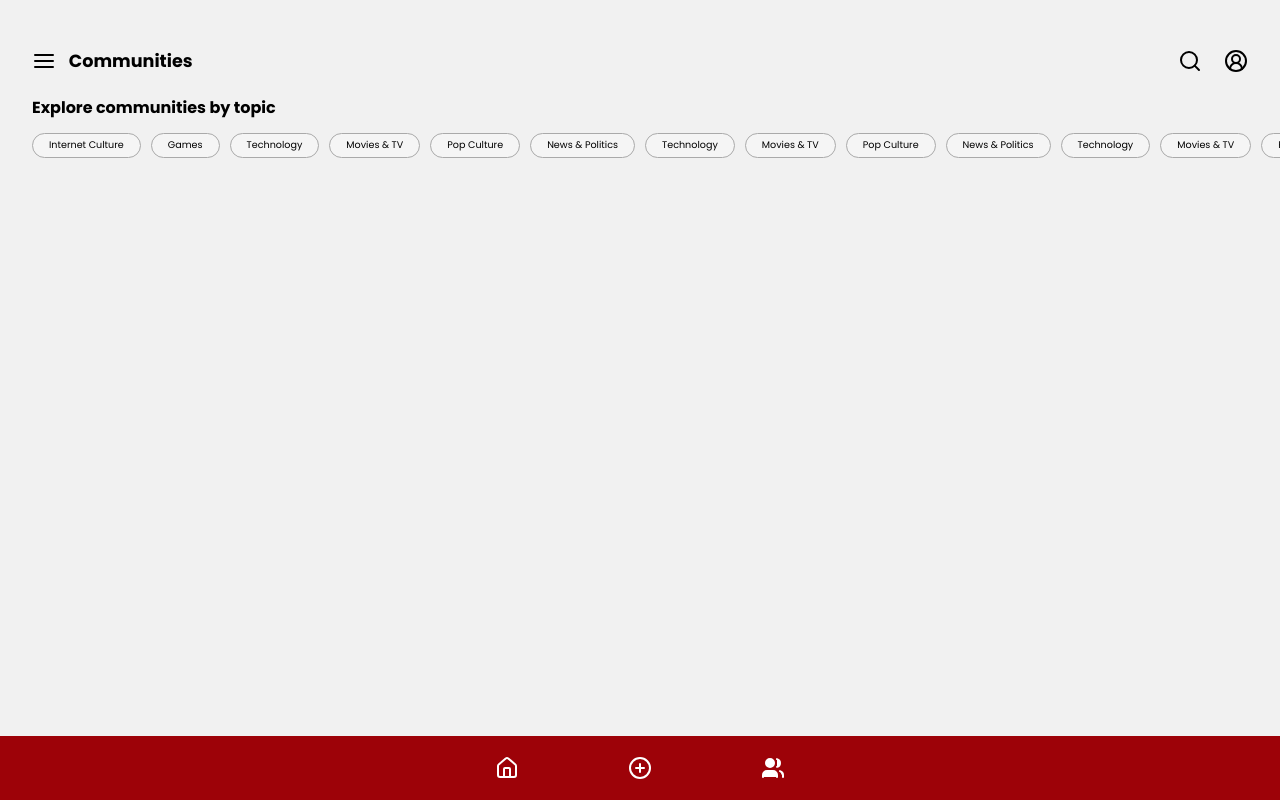
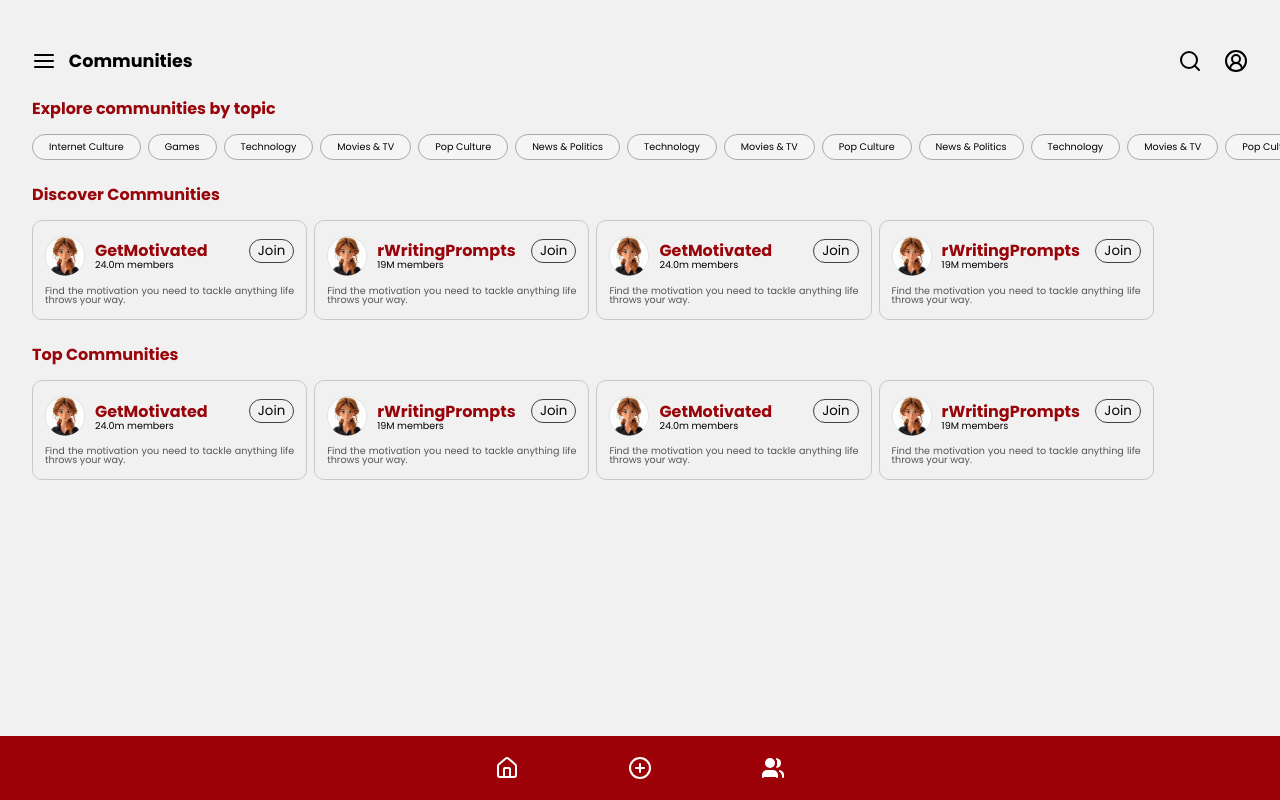
Before and after one commit to Dubuu03/CSU_Forum, a React (Vite) app in the folder frontend/: page /communities in a window 1280 px wide. Built offline with nearby package versions, Linux system fonts and the light colour scheme.

Commit message:
initial template for communities page

```diff
--- a/frontend/src/components/Communities/CommunityCard.jsx
+++ b/frontend/src/components/Communities/CommunityCard.jsx
@@ -0,0 +1,20 @@
+import React from "react";
+import styles from "../../styles/CommunityCard.module.css";
+
+const CommunityCard = ({ image, name, members, description, isTopList }) => {
+    return (
+        <div className={`${styles.communityCard} ${isTopList ? styles.topList : ""}`}>
+            <div className={styles.communityInfo}>
+                <img src={image} alt={name} className={styles.avatar} />
+                <div className={styles.communityDetails}>
+                    <span>{name}</span>
+                    <p className={styles.members}>{members} members</p>
+                </div>
+                <button className={styles.joinBtn}>Join</button>
+            </div>
+            {description && <p className={styles.desc}>{description}</p>}
+        </div>
+    );
+};
+
+export default CommunityCard;
--- /dev/null
+++ b/frontend/src/components/Communities/DiscoverCommunities.jsx
@@ -0,0 +1,18 @@
+import React from "react";
+import CommunityCard from "./CommunityCard";
+import styles from "../../styles/CommunityCard.module.css";
+
+const DiscoverCommunities = ({ communities }) => {
+  return (
+    <div className={styles.discoverSection}>
+      <span>Discover Communities</span>
+      <div className={styles.communityList}>
+        {communities.map((community, index) => (
+          <CommunityCard key={index} {...community} />
+        ))}
+      </div>
+    </div>
+  );
+};
+
+export default DiscoverCommunities;
--- /dev/null
+++ b/frontend/src/components/Communities/TopCommunities.jsx
@@ -0,0 +1,18 @@
+import React from "react";
+import CommunityCard from "./CommunityCard"; // Import the CommunityCard component
+import styles from "../../styles/TopCommunities.module.css"; // Import styles
+
+const TopCommunities = ({ topCommunities }) => {
+  return (
+    <div className={styles.topCommunitiesSection}>
+      <span>Top Communities</span>
+      <div className={styles.communityList}>
+        {topCommunities.map((community, index) => (
+          <CommunityCard key={index} {...community} isTopList={true} />
+        ))}
+      </div>
+    </div>
+  );
+};
+
+export default TopCommunities;
--- a/frontend/src/pages/Communities.jsx
+++ b/frontend/src/pages/Communities.jsx
@@ -1,6 +1,9 @@
 import NavBar from "../components/NavBar";
 import Header from "../components/Header";
 import TopicTagList from "../components/Communities/TopicTagList";
+import DiscoverCommunities from "../components/Communities/DiscoverCommunities";
+import TopCommunities from "../components/Communities/TopCommunities";
+import avatar from "../assets/default-profile.png";
 import styles from "../styles/Communities.module.css";
 
 const topics = [
@@ -9,6 +12,20 @@ const topics = [
     "Pop Culture", "News & Politics", "Technology", "Movies & TV",
     "Pop Culture"
 ];
+const communities = [
+    { image: avatar, name: "GetMotivated", members: "24.0m", description: "Find the motivation you need to tackle anything life throws your way." },
+    { image: avatar, name: "rWritingPrompts", members: "19M", description: "Find the motivation you need to tackle anything life throws your way." },
+    { image: avatar, name: "GetMotivated", members: "24.0m", description: "Find the motivation you need to tackle anything life throws your way." },
+    { image: avatar, name: "rWritingPrompts", members: "19M", description: "Find the motivation you need to tackle anything life throws your way." },
+];
+
+const topCommunities = [
+    { image: avatar, name: "GetMotivated", members: "24.0m", description: "Find the motivation you need to tackle anything life throws your way." },
+    { image: avatar, name: "rWritingPrompts", members: "19M", description: "Find the motivation you need to tackle anything life throws your way." },
+    { image: avatar, name: "GetMotivated", members: "24.0m", description: "Find the motivation you need to tackle anything life throws your way." },
+    { image: avatar, name: "rWritingPrompts", members: "19M", description: "Find the motivation you need to tackle anything life throws your way." },
+];
+
 
 const Communities = () => {
     return (
@@ -16,7 +33,8 @@ const Communities = () => {
             <div className={styles.contentContainer}>
                 <Header />
                 <TopicTagList topics={topics} />
-
+                <DiscoverCommunities communities={communities} />
+                <TopCommunities topCommunities={topCommunities} />
             </div>
 
             <NavBar />
--- a/frontend/src/styles/Communities.module.css
+++ b/frontend/src/styles/Communities.module.css
@@ -11,7 +11,7 @@
     display: flex;
     flex-direction: column;
     align-items: center;
-    width: 100%;
     padding: 3rem 2rem;
     flex-grow: 1;
+    gap: 1.4rem;
 }
--- /dev/null
+++ b/frontend/src/styles/CommunityCard.module.css
@@ -0,0 +1,81 @@
+.communityCard {
+    display: flex;
+    justify-content: center;
+    flex-direction: column ;
+    border: 1px solid #C9C9C9;
+    padding: 12px;
+    border-radius: 10px;
+    background: #f1f1f1;
+    gap: 10px;
+    width: 17.2rem;
+    min-height: 100px;
+}
+
+.communityInfo {
+    display: flex;
+    align-items: center;
+}
+
+.communityDetails {
+    display: flex;
+    flex-direction: column;
+    font-size: 0.6rem;
+    position: relative;
+    top: 2px;
+}
+
+.communityDetails span {
+    font-weight: bold;
+    font-size: 0.8rem;
+}
+
+.avatar {
+    width: 40px;
+    height: 40px;
+    border-radius: 50%;
+    margin-right: 10px;
+}
+
+.desc {
+    font-size: 0.6rem;
+    color: #555;
+    text-align: justify;
+    line-height: 0.95;
+}
+
+.joinBtn {
+    margin-left: auto;
+    padding: 1px 8px;
+    border-radius: 20px;
+    border: 1px solid #434343;
+    background: transparent;
+    cursor: pointer;
+    position: relative;
+    top: -5px;
+}
+
+.members {
+    position: relative;
+    top: -5px;
+}
+
+.discoverSection {
+    display: flex;
+    flex-direction: column;
+    justify-content: center;
+    width: 100%;
+    gap: 0.8rem;
+}
+
+.communityList {
+    display: flex;
+    flex-wrap: wrap;
+    width: 200%;
+    gap: 7px;
+}
+
+.discoverSection span {
+    font-size: 1rem;
+    font-weight: bold;
+    color: #98050A;
+}
--- a/frontend/src/styles/Header.module.css
+++ b/frontend/src/styles/Header.module.css
@@ -3,7 +3,6 @@
     align-items: center;
     justify-content: space-between;
     width: 100%;
-    margin-bottom: 1.3rem;
 }
 
 .pageInfo {
--- a/frontend/src/styles/Login.module.css
+++ b/frontend/src/styles/Login.module.css
@@ -20,7 +20,7 @@
     align-items: center;
     justify-content: space-between;
     border-bottom: 1px solid #9D0208;
-
+    width: 100%;
 }
 
 .title-section {
--- /dev/null
+++ b/frontend/src/styles/TopCommunities.module.css
@@ -0,0 +1,20 @@
+.topCommunitiesSection {
+    display: flex;
+    flex-direction: column;
+    justify-content: center;
+    width: 100%;
+    gap: 0.8rem;
+}
+
+.topCommunitiesSection span {
+    font-size: 1rem;
+    font-weight: bold;
+    color: #98050A;
+}
+
+.communityList {
+    display: flex;
+    flex-wrap: wrap;
+    width: 200%;
+    gap: 7px;
+}
--- a/frontend/src/styles/TopicTag.module.css
+++ b/frontend/src/styles/TopicTag.module.css
@@ -9,13 +9,15 @@
 .container span {
     font-size: 1rem;
     font-weight: bold;
+    color: #98050A;
 }
 
 .topicList {
     display: flex;
     flex-wrap: wrap;
     width: 150%;
-    gap: 10px;
+    gap: 7px;
+    overflow-x: auto;
 }
 
 .topicTag {
```
Also changed, not shown: frontend/src/assets/default-profile.png (added).
